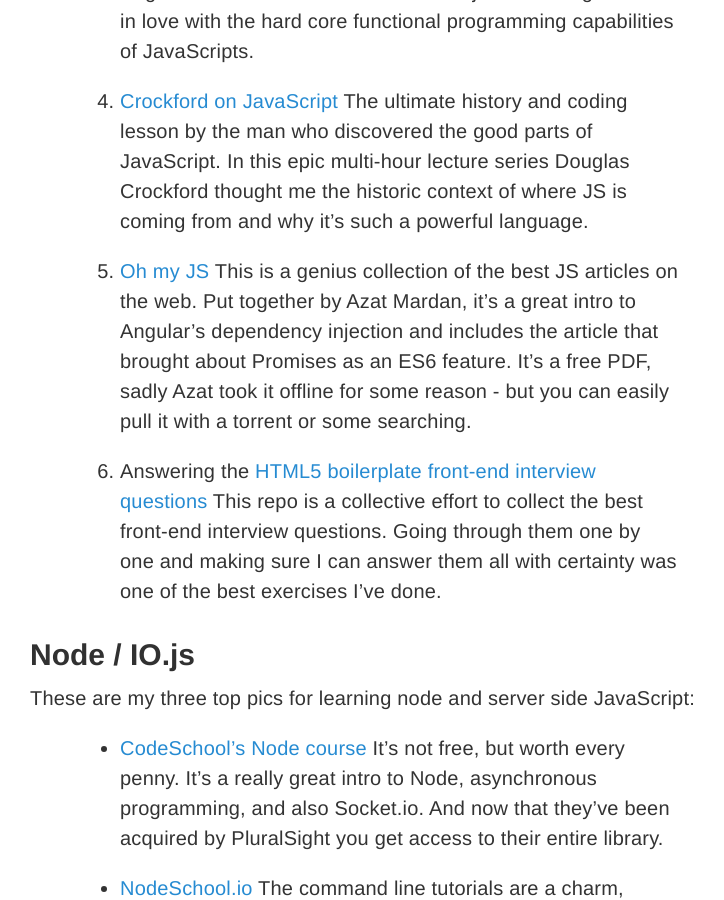
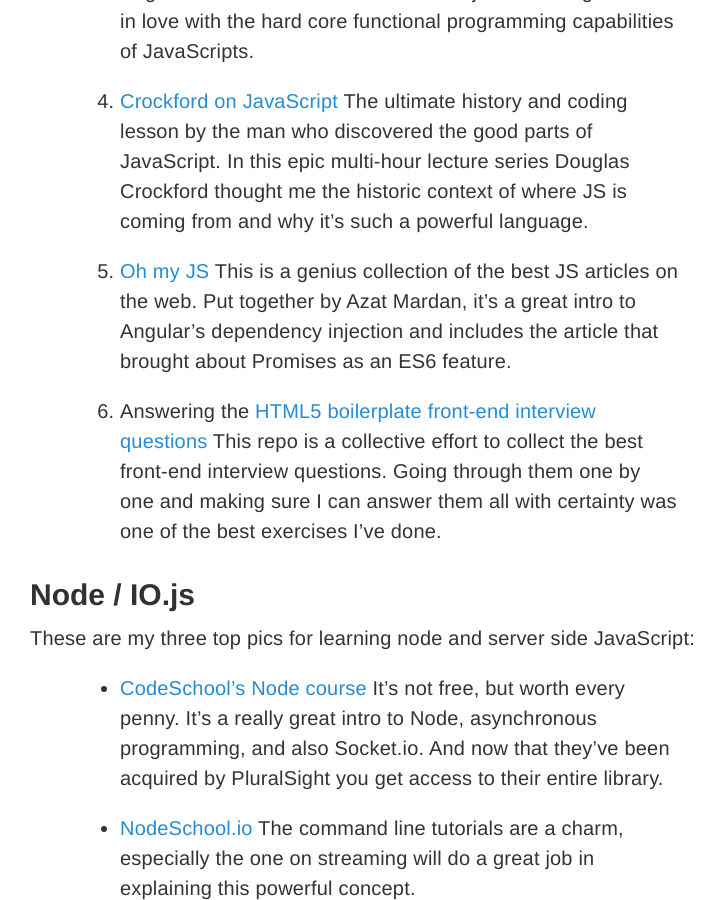
Before and after one commit to stefanRitter/jsblog, a Jekyll site: the page built from _posts/2015-05-12-javascript-resources.md, in a window 1280 px wide and 900 px high, scrolled down 917 px. Shown: the whole window, without its empty margins (260-984 px from the left). Built offline with Jekyll 4.4.1, drawn with Linux system fonts in a browser that asks for light colours.

```diff
--- a/_posts/2015-05-12-javascript-resources.md
+++ b/_posts/2015-05-12-javascript-resources.md
@@ -9,31 +9,31 @@ tags: [javascript]
 Over the past couple of years I’ve done a lot of reading and learning to spice up my JS skills. Although I know there’s still and always more to learn, if I were to go back in time to advice my past self on what to focus on this is what I'd recommend. I believe this to be a run down of the best resources to take you from a beginning jQuery-reliant JavaScript developer towards becoming a JS pro. Hit me up on [Twitter](https://twitter.com/stefanritter) if you'd like to add to the list or correct me on my choices.
 
 ## Vanilla JavaScript
-1. [John Resig's Tricks of the JavaScript Ninja](http://jsninja.com/) Amazing book. Should be on every developer's shelf. Period.
+1. [John Resig's Tricks of the JavaScript Ninja](http://jsninja.com/){:target='_blank'} Amazing book. Should be on every developer's shelf. Period.
 
-2. [Effective JavaScript](http://effectivejs.com/) A great companion to Resig's book. Where Resig focuses more on functions, this book will give you the lowdown on the prototypical inheritance and the prototype chain.
+2. [Effective JavaScript](http://effectivejs.com/){:target='_blank'} A great companion to Resig's book. Where Resig focuses more on functions, this book will give you the lowdown on the prototypical inheritance and the prototype chain.
 
-3. raganwald's [JavaScript Allongé](https://leanpub.com/javascript-allonge/) & [JavaScript Spessore](https://leanpub.com/javascript-spessore) These two are the Little Schemer of JavaScript. Reginald “raganwald” Braithwaite did a fantastic job in making me fall in love with the hard core functional programming capabilities of JavaScripts.
+3. raganwald's [JavaScript Allongé](https://leanpub.com/javascript-allonge/){:target='_blank'} & [JavaScript Spessore](https://leanpub.com/javascript-spessore){:target='_blank'} These two are the Little Schemer of JavaScript. Reginald “raganwald” Braithwaite did a fantastic job in making me fall in love with the hard core functional programming capabilities of JavaScripts.
 
-4. [Crockford on JavaScript](https://www.youtube.com/watch?v=JxAXlJEmNMg) The ultimate history and coding lesson by the man who discovered the good parts of JavaScript. In this epic multi-hour lecture series Douglas Crockford thought me the historic context of where JS is coming from
+4. [Crockford on JavaScript](https://www.youtube.com/watch?v=JxAXlJEmNMg){:target='_blank'} The ultimate history and coding lesson by the man who discovered the good parts of JavaScript. In this epic multi-hour lecture series Douglas Crockford thought me the historic context of where JS is coming from
 and why it's such a powerful language.
 
-5. [Oh my JS](https://leanpub.com/ohmyjs) This is a genius collection of the best JS articles on the web. Put together by Azat Mardan, it's a great intro to Angular's dependency injection and includes the article that brought about Promises as an ES6 feature. It's a free PDF, sadly Azat took it offline for some reason - but you can easily pull it with a torrent or some searching.
+5. [Oh my JS](/public/pdf/ohmyjs.pdf){:target='_blank'} This is a genius collection of the best JS articles on the web. Put together by Azat Mardan, it's a great intro to Angular's dependency injection and includes the article that brought about Promises as an ES6 feature.
 
-6. Answering the [HTML5 boilerplate front-end interview questions](https://github.com/h5bp/Front-end-Developer-Interview-Questions) This repo is a collective effort to collect the best front-end interview questions. Going through them one by one and making sure I can answer them all with certainty was one of the best exercises I've done.
+6. Answering the [HTML5 boilerplate front-end interview questions](https://github.com/h5bp/Front-end-Developer-Interview-Questions){:target='_blank'} This repo is a collective effort to collect the best front-end interview questions. Going through them one by one and making sure I can answer them all with certainty was one of the best exercises I've done.
 
 ## Node / IO.js
 These are my three top pics for learning node and server side JavaScript:
 
-- [CodeSchool’s Node course](https://www.codeschool.com/courses/real-time-web-with-node-js) It's not free, but worth every penny. It's a really great intro to Node, asynchronous programming, and also Socket.io. And now that they've been acquired by PluralSight you get access to their entire library.
+- [CodeSchool’s Node course](https://www.codeschool.com/courses/real-time-web-with-node-js){:target='_blank'} It's not free, but worth every penny. It's a really great intro to Node, asynchronous programming, and also Socket.io. And now that they've been acquired by PluralSight you get access to their entire library.
 
-- [NodeSchool.io](http://nodeschool.io/) The command line tutorials are a charm, especially the one on streaming will do a great job in explaining this powerful concept.
+- [NodeSchool.io](http://nodeschool.io/){:target='_blank'} The command line tutorials are a charm, especially the one on streaming will do a great job in explaining this powerful concept.
 
-- [Node.js The Right Way](https://pragprog.com/book/jwnode/node-js-the-right-way) This book is a gem of real world practical Node knowledge. It's a good followup to the basic tutorials from CodeSchool or NodeSchool.
+- [Node.js The Right Way](https://pragprog.com/book/jwnode/node-js-the-right-way){:target='_blank'} This book is a gem of real world practical Node knowledge. It's a good followup to the basic tutorials from CodeSchool or NodeSchool.
 
 ## Performance
-[Steve Sounder’s books](http://stevesouders.com/) are still a great starting point for the basics of performative web development.
-Also make sure to checkout the videos from the annual [Velocity conference](http://velocityconf.com/) (best found on youtube), which is organized by Steve and dedicated to web performance.
+[Steve Sounder’s books](http://stevesouders.com/){:target='_blank'} are still a great starting point for the basics of performative web development.
+Also make sure to checkout the videos from the annual [Velocity conference](http://velocityconf.com/){:target='_blank'} (best found on youtube), which is organized by Steve and dedicated to web performance.
 
 Hands down the best overview on performance, critical render path, and website optimization can be found in these two Udacity courses:
 
```
Also changed, not shown: 1 other file.
